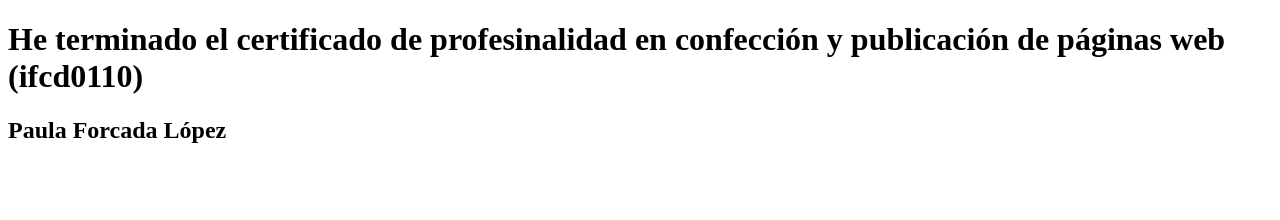
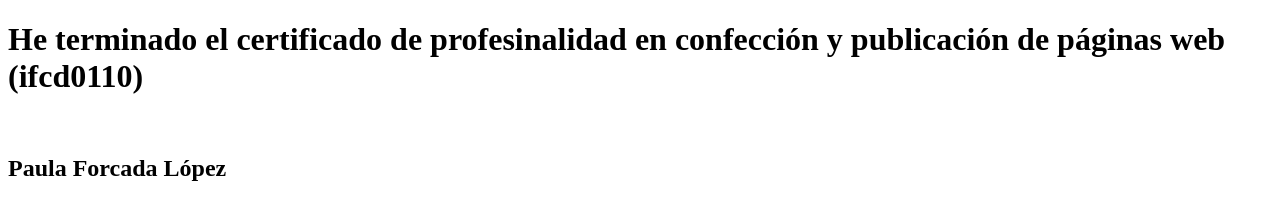
Before and after one commit to Aherina/Examen-subida-al-servidor, a plain HTML site: page Pagina examen/index.html in a window 1280 px wide. Drawn offline with Linux system fonts and the light colour scheme.

Commit message:
Introducimos html al servidor

```diff
--- a/Pagina examen/index.html
+++ b/Pagina examen/index.html
@@ -7,7 +7,7 @@
     <title>Document</title>
 </head>
 <body>
-    <h1>He terminado el certificado de profesinalidad en confección y publicación de páginas web (ifcd0110)</h1>
+    <h1>He terminado el certificado de profesinalidad en confección y publicación de páginas web (ifcd0110)</h1><br>
     <h2>Paula Forcada López</h2>
 </body>
 </html>
```
